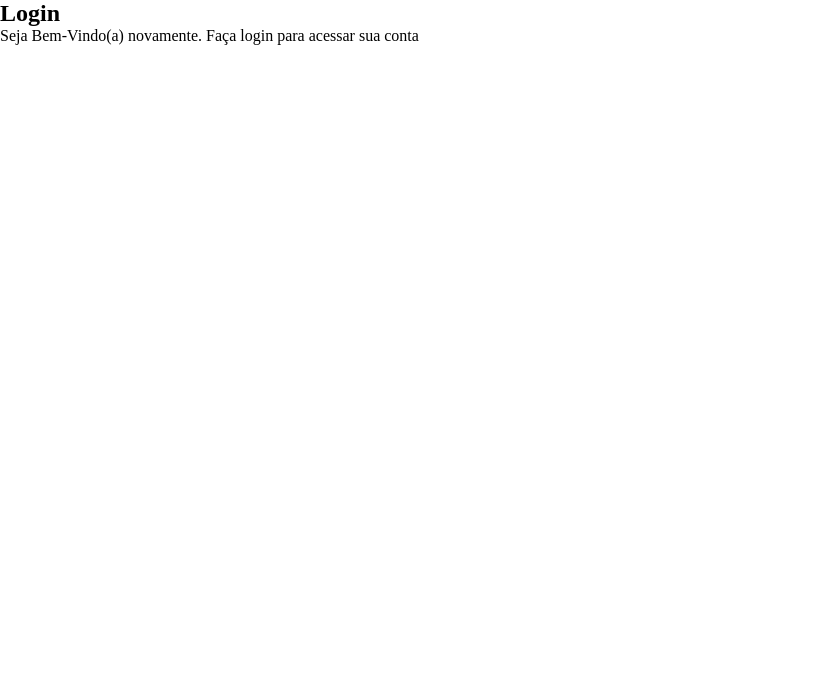
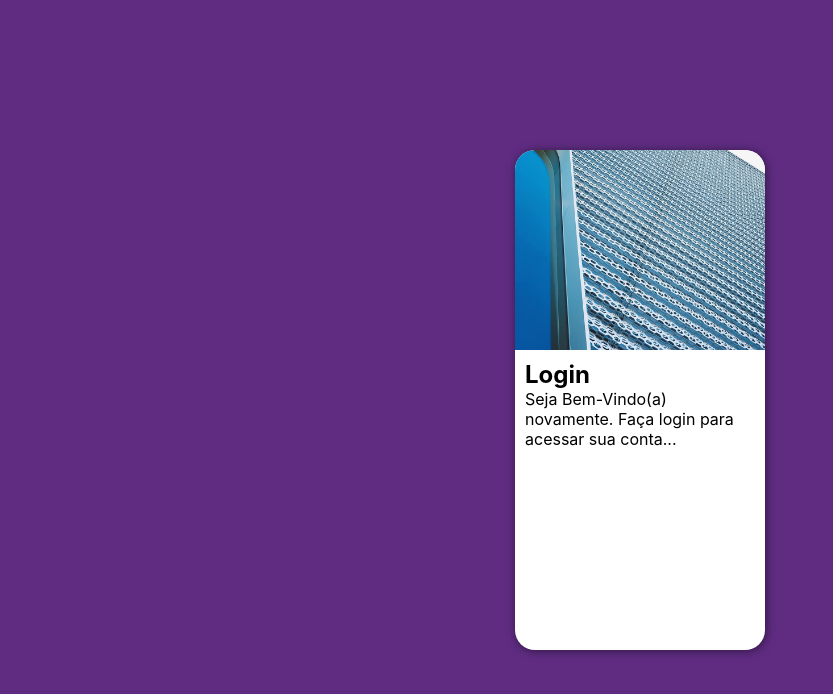
Before and after one commit to GabrielFelipe42/projeto-login, a plain HTML site: page index.html in a window 1280 px wide. Shown: the whole page, without its empty margins (0-833 px from the left). Drawn offline with Linux system fonts and the light colour scheme.

Commit message:
tela login

```diff
--- a/estilos/MobileFirst.css
+++ b/estilos/MobileFirst.css
@@ -9,4 +9,46 @@
 * {
     margin: 0px;
     padding: 0px;
+    font-family: -apple-system, BlinkMacSystemFont, 'Segoe UI', Roboto, Oxygen, Ubuntu, Cantarell, 'Open Sans', 'Helvetica Neue', sans-serif;
+    box-sizing: border-box;
 }
+
+body, html {
+    background-color: #5f2c82;
+    height: 100vh;
+    width: 100vw;
+}
+
+main {
+    position: relative;
+    height: 100vh;
+    width: 100vw;
+}
+
+section#login {
+    position: absolute;
+    top: 50%;
+    left: 50%;
+    transform: translate(-50%,-50%);
+    overflow: hidden;
+
+    background-color: white;
+    width: 250px;
+    height: 500px;
+    border-radius: 20px;
+    box-shadow: 1px 1px 10px rgba(0, 0, 0, 0.500);
+}
+
+section#login div#imagem {
+    display: block;
+    background-image: url(../Imagens/metal.jpg);
+    height: 200px;
+    background-size: cover;
+    background-position: left bottom;
+    background-repeat: no-repeat;
+}
+
+section#login div#formulario {
+    display: block;
+    padding: 10px;
+}
--- a/index.html
+++ b/index.html
@@ -16,7 +16,7 @@
             </div>
             <div id="formulario">
                     <h1>Login</h1>
-                    <p>Seja Bem-Vindo(a) novamente. Faça login para acessar sua conta</p>
+                    <p>Seja Bem-Vindo(a) novamente. Faça login para acessar sua conta...</p>
                     <form action="Login.php" method="post">
 
                     </form>
```
